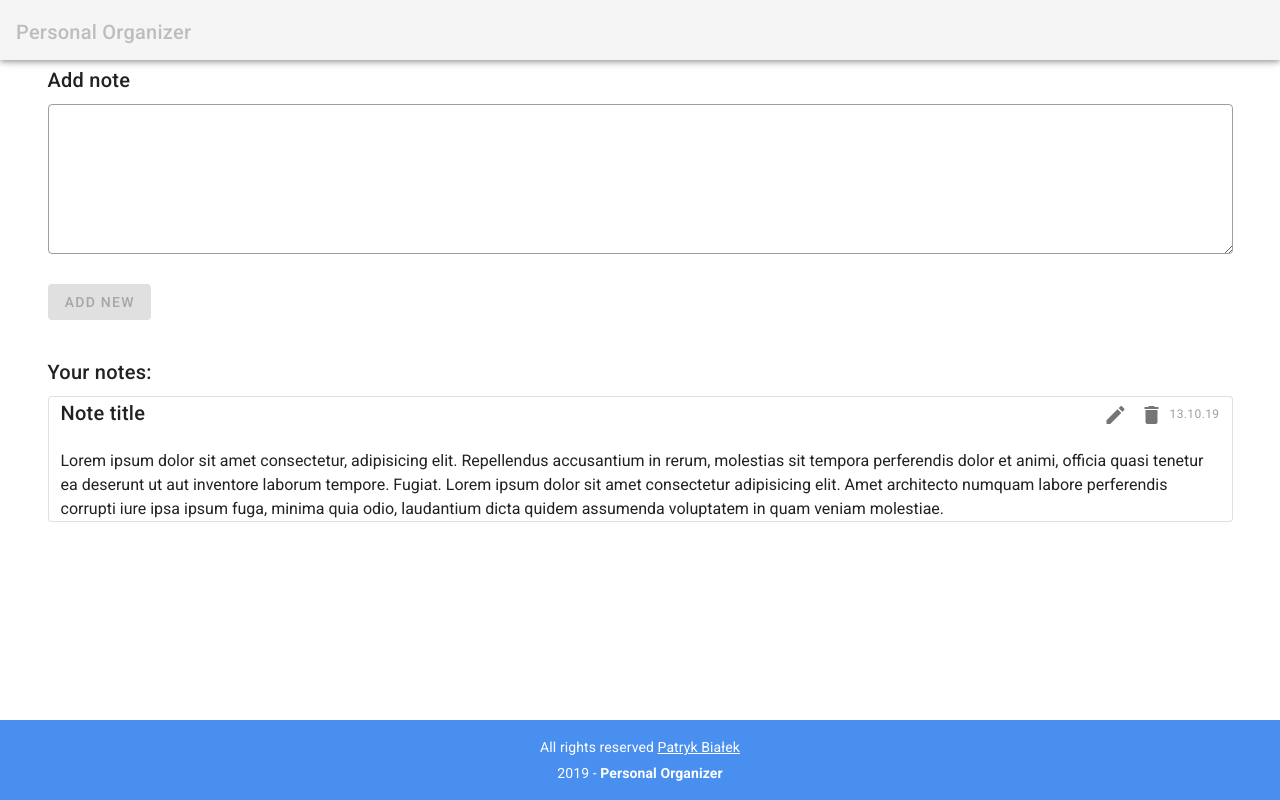
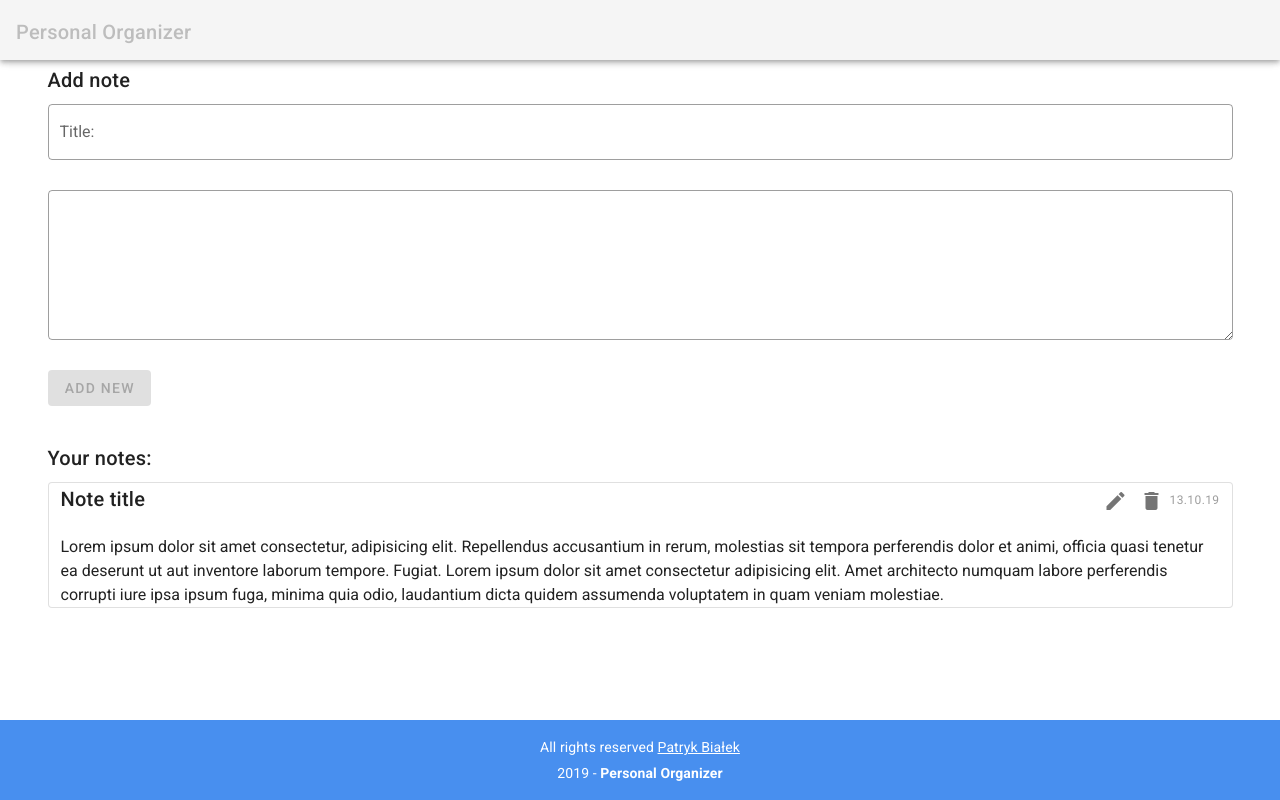
Before and after one commit to PatrickBialek/017_Personal-organizer-vue, a Vue app: page /notes in a window 1280 px wide. Built offline with nearby package versions, Linux system fonts and the light colour scheme; no server answers; sample sign-in values are in the browser's storage.

Commit message:
<notes.vue>Title has been added

```diff
--- a/src/views/notes/notes.vue
+++ b/src/views/notes/notes.vue
@@ -5,7 +5,14 @@
         <h2 class="mb-2 title">Add note</h2>
         <v-card class="pa-0" flat width="100%">
           <v-form v-model="valid">
-            <v-textarea v-model="note" outlined :rules="validationRules.note"></v-textarea>
+            <v-text-field
+              class="mb-0"
+              label="Title:"
+              v-model="title"
+              :rules="validationRules.title"
+              outlined
+            ></v-text-field>
+            <v-textarea v-model="note" :rules="validationRules.note" outlined></v-textarea>
             <p class="error-message mb-0 mt-4 red--text pa-0" v-if="error">{{ error }}</p>
             <v-btn class="primary" @click="addNote" :disabled="!valid" :loading="loading">Add new</v-btn>
           </v-form>
@@ -53,6 +60,7 @@ export default {
       loading: false,
       valid: false,
       validationRules: {
+        title: [v => !!v || "You have to add a title"],
         note: [v => !!v || "You cannot add a empty note"]
       }
     };
@@ -79,12 +87,17 @@ export default {
       db.collection("notes")
         .add({
           userID: userID,
+          title: this.title,
           note: this.note,
           date: Date.now()
         })
         .then(() => {
           this.loading = false;
+          this.title = null;
           this.note = null;
+        })
+        .error(err => {
+          this.error = err;
         });
     }
   }
```
